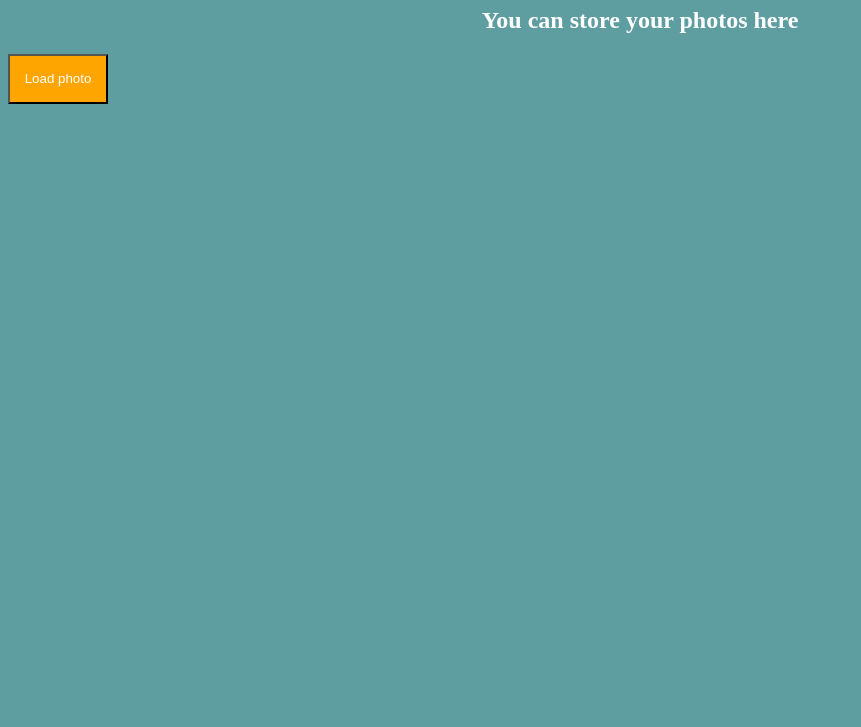
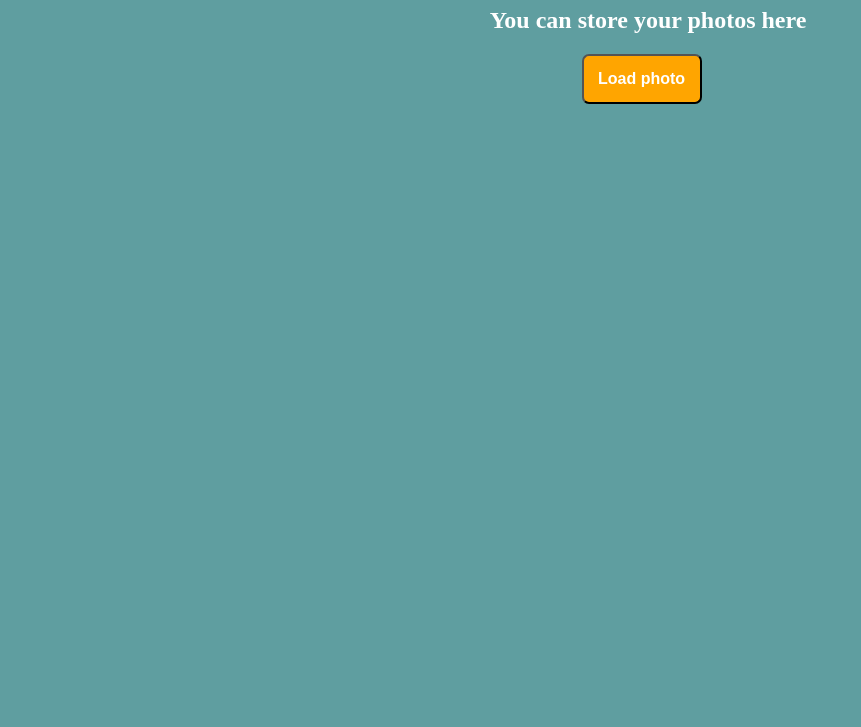
Before and after one commit to tima-loenko/myphotoapp, a plain HTML site: page index.html in a window 1280 px wide. Shown: the part 73-800 px from the top of the page, without its empty margins (0-861 px from the left). Drawn offline with Linux system fonts and the light colour scheme.

Commit message:
Centered the load button

```diff
--- a/index.html
+++ b/index.html
@@ -11,7 +11,9 @@
     <body>
         <h1>Hello, My Friend!</h1>
         <h2>You can store your photos here</h2>
-        <button class="load-button">Load photo</button>
+        <div class="button-house">
+            <button class="load-button">Load photo</button>
+        </div>
     </body>
 <!--Конец основного текста программы-->
 </html>
--- a/styles.css
+++ b/styles.css
@@ -1,5 +1,6 @@
 body{
     background-color: #5F9EA0;
+    width: 100%;
 }
 h1,h2,.load-button{
     text-align: center;
@@ -7,7 +8,16 @@ h1,h2,.load-button{
 }
 .load-button{
     background-color: #FFA500;
-    width:100px;
+    width:120px;
     height:50px;
-    margin: 0 auto;
+    cursor: pointer;
+    margin-left: -60px;
+    font-weight: bold;
+    font-size: 16px;
+    border-radius: 7px;
 }
+.button-house{
+    width: 1vw;
+    margin-left: auto;
+    margin-right: auto;
+}
```
Also changed, not shown: 1 other file.
